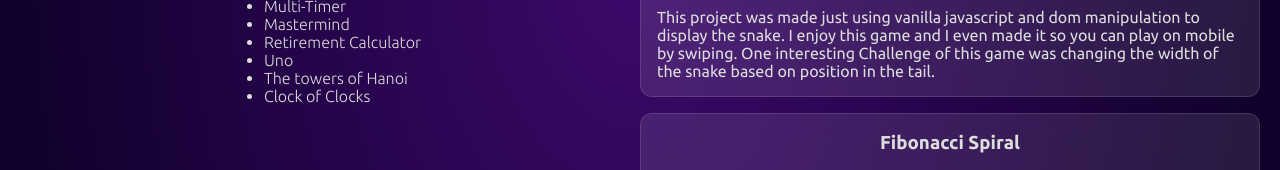
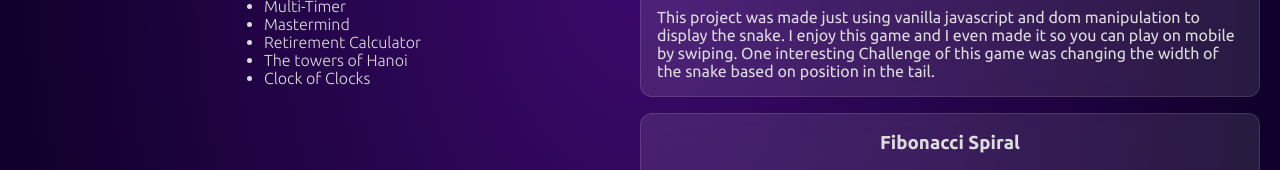
Before and after one commit to shanemcdo/shanemcdo.github.io, a plain HTML site: page index.html in a window 1280 px wide. Shown: the part 949-1119 px from the top of the page. Drawn offline with Linux system fonts and the light colour scheme; no server answers; grey boxes are pictures that could not be loaded.

Commit message:
comment uno because it's unfinished

```diff
--- a/index.html
+++ b/index.html
@@ -86,7 +86,7 @@
                 <li class=site-link><a href="/multi-timer/" class="site-link link">Multi-Timer</a></li>
                 <li class=site-link><a href="/mastermind/" class="site-link link">Mastermind</a></li>
                 <li class=site-link><a href="/retirement_calculator/" class="site-link link">Retirement Calculator</a></li>
-                <li class=site-link><a href="/uno/" class="site-link link">Uno</a></li>
+                <!-- <li class=site-link><a href="/uno/" class="site-link link">Uno</a></li> -->
                 <li class=site-link><a href="/Hanoi_js/" class="site-link link">The towers of Hanoi</a></li>
                 <li class=site-link><a href="/clock_of_clocks/" class="site-link link">Clock of Clocks</a></li>
             </ul>
```
